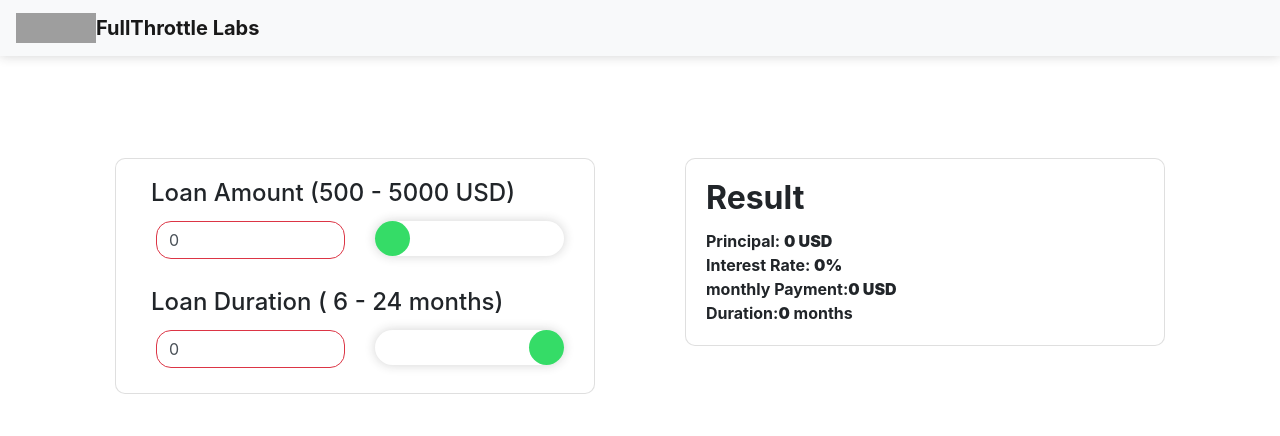
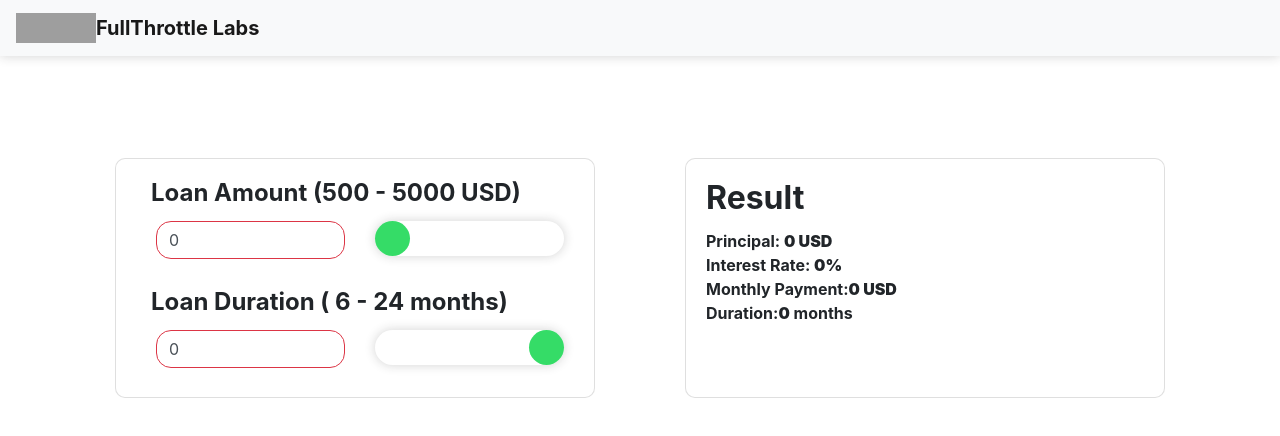
Before and after one commit to 0xpulsar/intereset_calculator, a React (Create React App) app: page / in a window 1280 px wide. Shown: the top 436 px of the page. Built offline with nearby package versions, Linux system fonts and the light colour scheme; grey boxes are pictures that could not be loaded.

Commit message:
small changes

```diff
--- a/src/Home/DataComp/DataComp.js
+++ b/src/Home/DataComp/DataComp.js
@@ -29,7 +29,9 @@ class DataComp extends Component {
           <div className="card-body text-left">
             <b className="card-text">
               <div className="container">
-                <h4>Loan Amount (500 - 5000 {this.props.currency})</h4>
+                <h4>
+                  <b>Loan Amount (500 - 5000 {this.props.currency})</b>
+                </h4>
                 <div className="row">
                   <div className="col-sm">
                     <input
@@ -60,7 +62,9 @@ class DataComp extends Component {
                   </div>
                 </div>
                 <br />
-                <h4>Loan Duration ( 6 - 24 months)</h4>
+                <h4>
+                  <b>Loan Duration ( 6 - 24 months)</b>
+                </h4>
                 {/* months */}
                 <div className="row">
                   <div className="col-sm">
--- a/src/Home/Home.css
+++ b/src/Home/Home.css
@@ -1,6 +1,7 @@
 .card {
   border-radius: 10px;
   min-width: 350px;
+  min-height: 240px;
   margin: 30px;
 }
 .card:hover {
--- a/src/Home/ResComp/ResComp.js
+++ b/src/Home/ResComp/ResComp.js
@@ -22,7 +22,7 @@ class ResComp extends Component {
               <br />
               Interest Rate: <b>{this.props.interestRate * 100}%</b>
               <br />
-              monthly Payment:
+              Monthly Payment:
               <b>
                 {this.props.monthlyPayment} {this.props.currency}
               </b>
```
